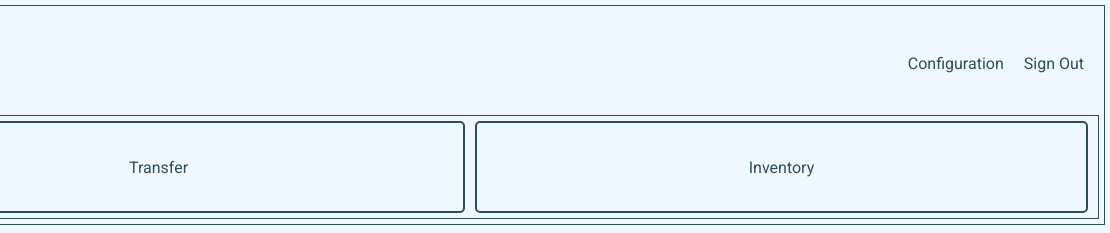
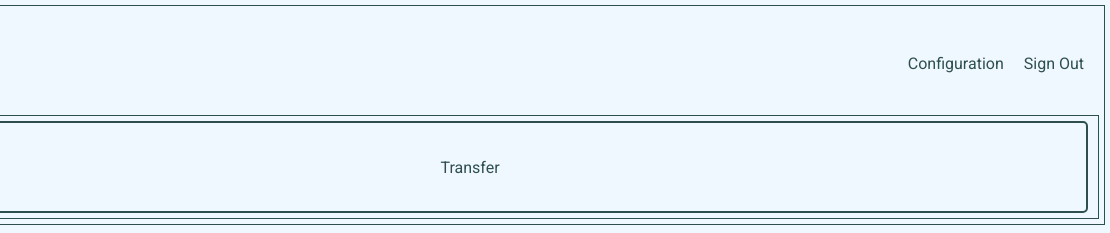
Before and after one commit to renzobardalez/ProyectoFinal-Bardalez, a website: page pages/menu.html in a window 1280 px wide. Shown: the top 233 px of the page, 170-1280 px from the left. Drawn offline with Linux system fonts and the light colour scheme.

Commit message:
Entregable Final 03/12/24

```diff
--- a/pages/menu.html
+++ b/pages/menu.html
@@ -26,7 +26,7 @@
             <!-- Nav-bar -->
             <nav class="nav-bar">
                 <a class="option-div" href="./transferAction.html" onclick="setInventory(0)"> Transfer </a>
-                <a class="option-div" href="./inventoryAction.html" onclick="setInventory(1)"> Inventory </a>
+                <!-- <a class="option-div" href="./inventoryAction.html" onclick="setInventory(1)"> Inventory </a> -->
             </nav>
         </section>
     </header>
```
